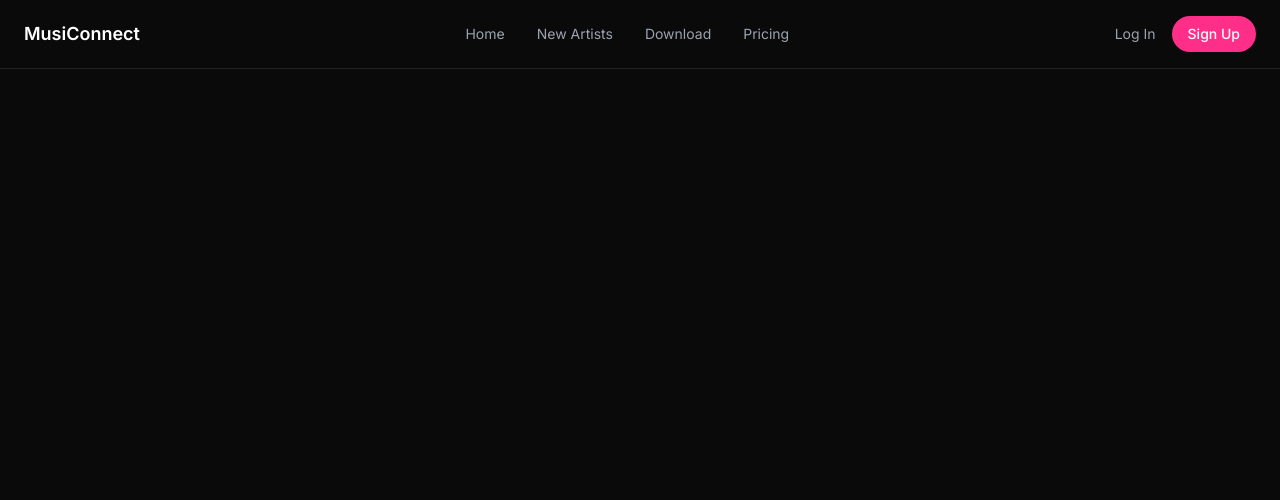
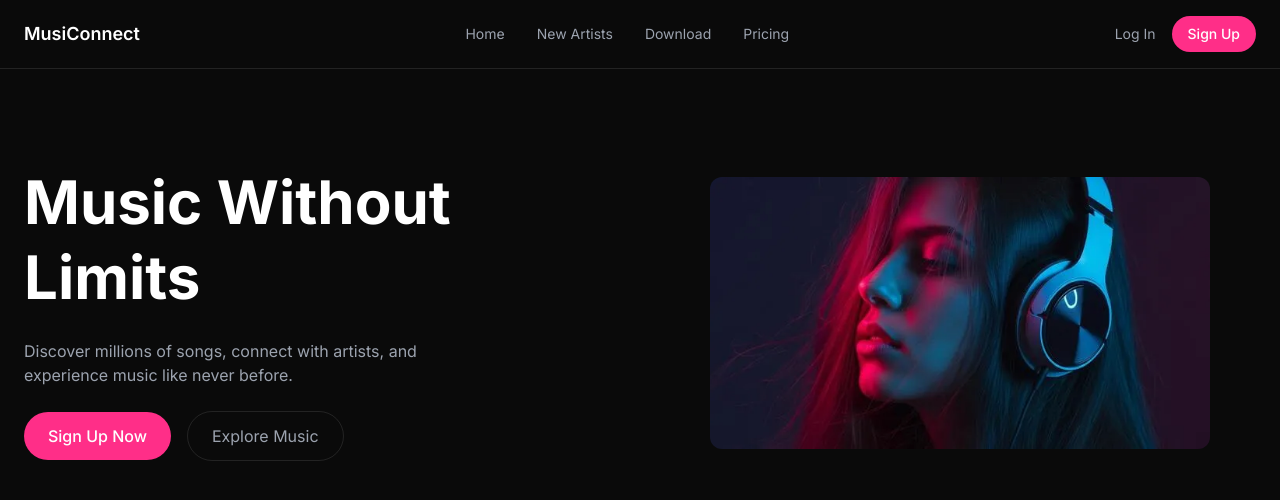
Before and after one commit to kashyap-shubham/MusiConnect, a Next.js app in the folder apps/web/: page / in a window 1280 px wide. Shown: the top 500 px of the page. Built offline with nearby package versions, Linux system fonts and the light colour scheme.

Commit message:
build hero section of landing page

```diff
--- a/apps/web/src/app/(landing)/page.tsx
+++ b/apps/web/src/app/(landing)/page.tsx
@@ -1,9 +1,11 @@
 import Navbar from "@/components/layout/navbar";
+import Hero from "@/components/sections/hero";
 
 export default function LandingPage() {
   return (
     <main className="min-h-screen">
       <Navbar />
+      <Hero />
     </main>
   );
 }
--- /dev/null
+++ b/apps/web/src/components/sections/hero.tsx
@@ -0,0 +1,44 @@
+"use client";
+
+import Image from "next/image";
+
+export default function Hero() {
+  return (
+    <section className="relative w-full overflow-hidden py-24">
+      <div className="mx-auto grid max-w-7xl items-center gap-12 px-6 md:grid-cols-2">
+        {/* Left Content */}
+        <div className="space-y-6">
+          <h1 className="text-4xl font-bold leading-tight md:text-6xl">
+            Music Without <br /> Limits
+          </h1>
+
+          <p className="max-w-md text-muted">
+            Discover millions of songs, connect with artists, and experience
+            music like never before.
+          </p>
+
+          <div className="flex items-center gap-4">
+            <button className="rounded-full bg-primary px-6 py-3 font-medium text-white hover:opacity-90">
+              Sign Up Now
+            </button>
+
+            <button className="rounded-full border border-border px-6 py-3 text-muted hover:text-foreground">
+              Explore Music
+            </button>
+          </div>
+        </div>
+
+        {/* Right Image */}
+        <div className="relative flex justify-center">
+          <Image
+            src="/hero-image.png"
+            alt="music hero"
+            width={500}
+            height={500}
+            className="rounded-xl"
+          />
+        </div>
+      </div>
+    </section>
+  );
+}
```
Also changed, not shown: apps/web/public/hero-image.png (added).
